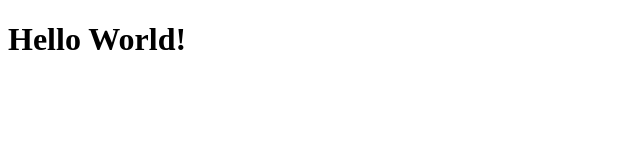
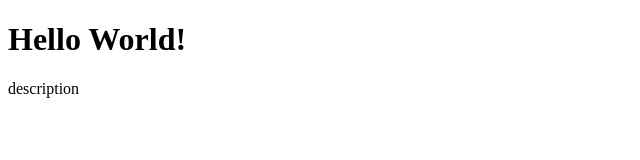
Before and after one commit to andrashh/udemy-lessons, a plain HTML site: page index.html in a window 1280 px wide. Shown: the full height of the page, 0-640 px from the left. Drawn offline with Linux system fonts and the light colour scheme.

Commit message:
second commit

```diff
--- a/index.html
+++ b/index.html
@@ -9,6 +9,7 @@
 </head>
 <body>
 <h1>Hello World!</h1>
+<div>description</div>
 <script src="script.js"></script>
 </body>
 </html>
```
